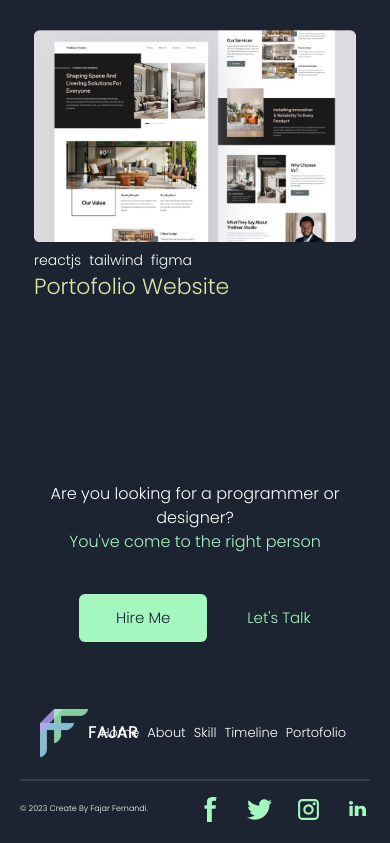
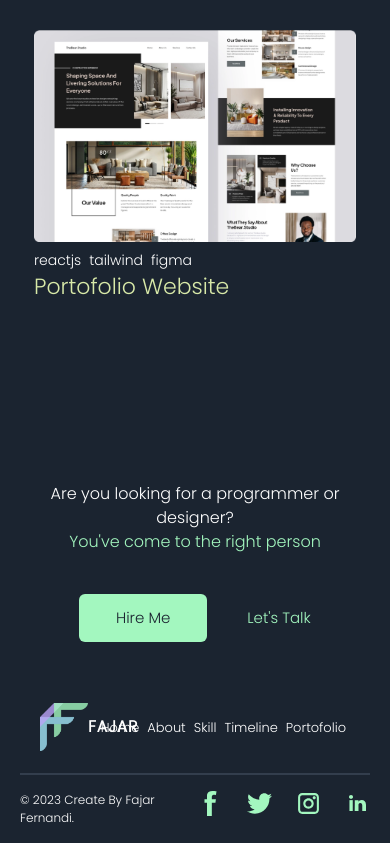
Before and after one commit to FajarFE/Portofolio-Fajar, a React (Create React App) app: page / in a window 390 px wide. Shown: the part 4537-5380 px from the top of the page. Built offline with nearby package versions, Linux system fonts and the light colour scheme.

Commit message:
coba lagi

```diff
--- a/src/components/Footer.js
+++ b/src/components/Footer.js
@@ -25,7 +25,7 @@ const Footer = () =>{
 
            <div className="flex container justify-between py-4 border-[#333e4d] border-t-2">
             <div className="flex container justify-start items-center">
-            <p className="text-white text-[8px] xs:text-[8px] sm:text-[8px] lg:text-sm">
+            <p className="text-white text-[12px] xs:text-[8px] sm:text-[8px] lg:text-sm">
             © 2023 Create By Fajar Fernandi.
             </p>
             </div>
```
